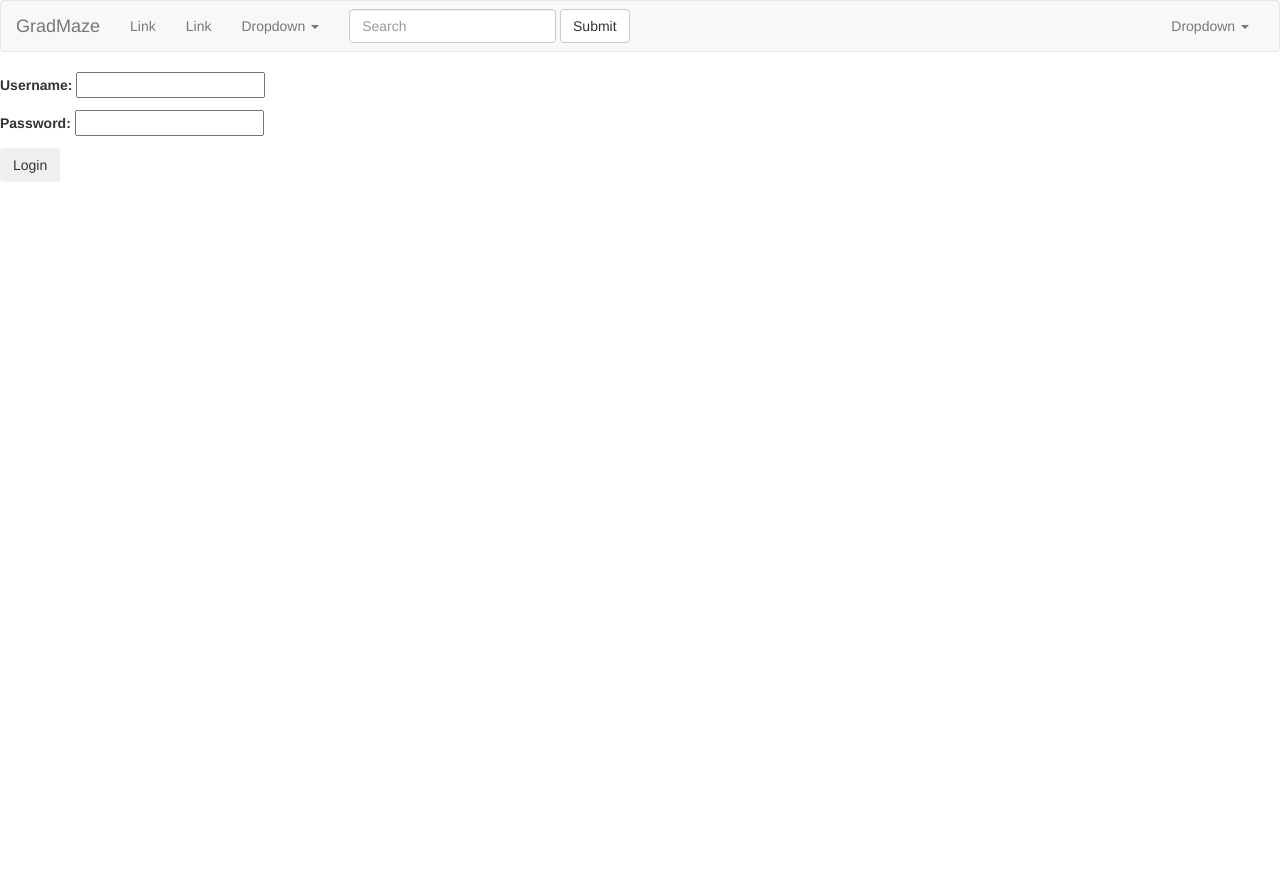
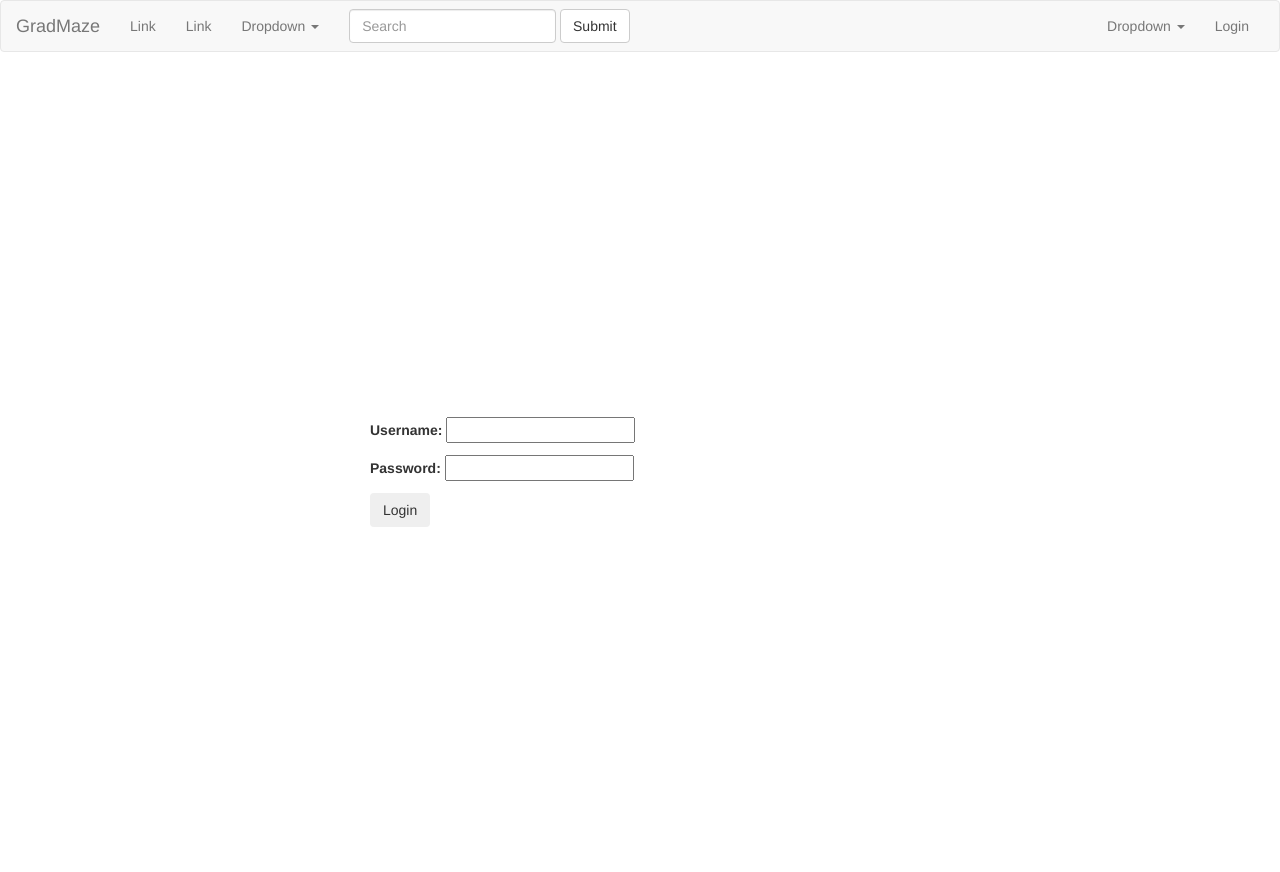
Before and after one commit to pawanaraballi/GradMaze, a Django app: a page that uses templates/base.html in a window 1280 px wide. Before the commit the page ends 182 px from the top, so only its background shows below. Run offline with Django 3.2, Linux system fonts and the light colour scheme; some libraries are stand-ins or nearby versions.

Commit message:
Added Log/Logout on every page Username displayed on page header Centered Login Form Horizontally and Vertically

```diff
--- /dev/null
+++ b/static/css/login.css
@@ -0,0 +1,16 @@
+.vcenter {
+    display: inline-block;
+    vertical-align: middle;
+    float: none;
+}
+
+ html, body, .container-table {
+    height: 100%;
+}
+.container-table {
+    display: table;
+}
+.vertical-center-row {
+    display: table-cell;
+    vertical-align: middle;
+}
--- a/templates/base.html
+++ b/templates/base.html
@@ -8,6 +8,7 @@
 
      <!-- Bootstrap core CSS -->
     <link href="{% static 'css/bootstrap.min.css' %}" rel="stylesheet">
+    {% block styles %}{% endblock %}
 
 </head>
 <body>
@@ -60,6 +61,12 @@
                             <li><a href="#">Separated link</a></li>
                         </ul>
                     </li>
+                    {% if user.is_authenticated %}
+                        <li><a href="#">{{ user.get_username }}</a></li>
+                        <li><a href="{% url 'logout' %}">Logout</a></li>
+                    {% else %}
+                        <li><a href="{% url 'login' %}">Login</a></li>
+                    {% endif %}
                 </ul>
             </div><!-- /.navbar-collapse -->
         </div><!-- /.container-fluid -->
--- a/templates/login.html
+++ b/templates/login.html
@@ -1,18 +1,34 @@
 {% extends "base.html" %}
+{% load staticfiles %}
 
 {% block title %}
     <title>Login</title>
 {% endblock %}
 
+{% block styles %}
+    <link href="{% static 'css/login.css' %}" rel="stylesheet">
+{% endblock %}
+
 {% block content %}
+
+
+    <div class="container container-table">
+        <div class="row vertical-center-row">
+            <div class="col-xs-6 col-xs-offset-3">
+
+
                 {% if form.errors %}
                     <p>Your username and password didn't match. Please try again.</p>
                 {% endif %}
-
 
                 <form method="POST" >
                     {% csrf_token %}
                     {{form.as_p}}
                     <button type="submit" class="btn">Login</button>
                 </form>
+            </div>
+        </div>
+    </div>
+
+
 {% endblock %}
```
Also changed, not shown: db.sqlite3. Lines whose indentation alone changed are shown as unchanged.
